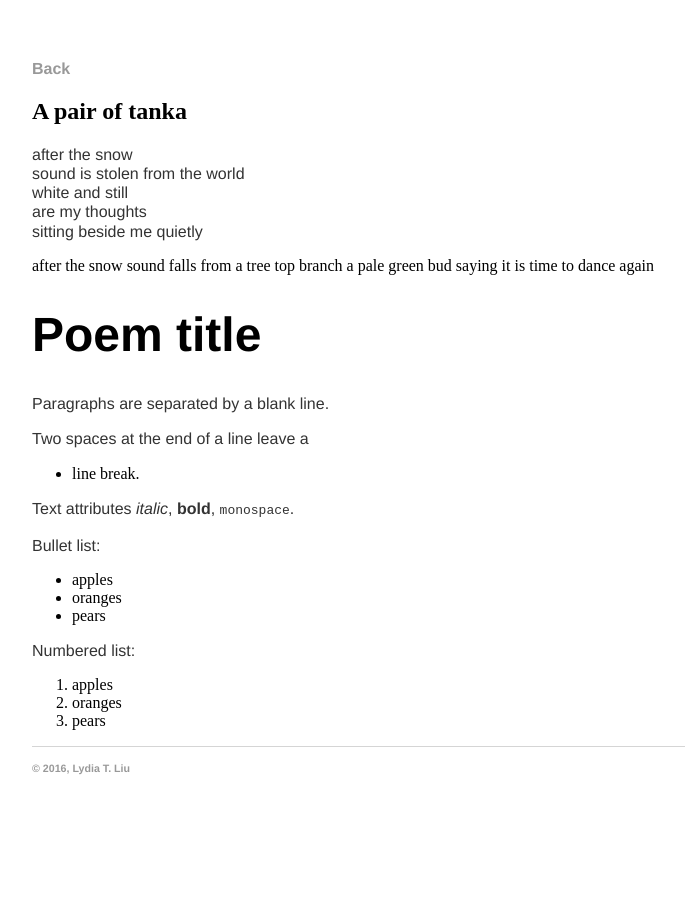
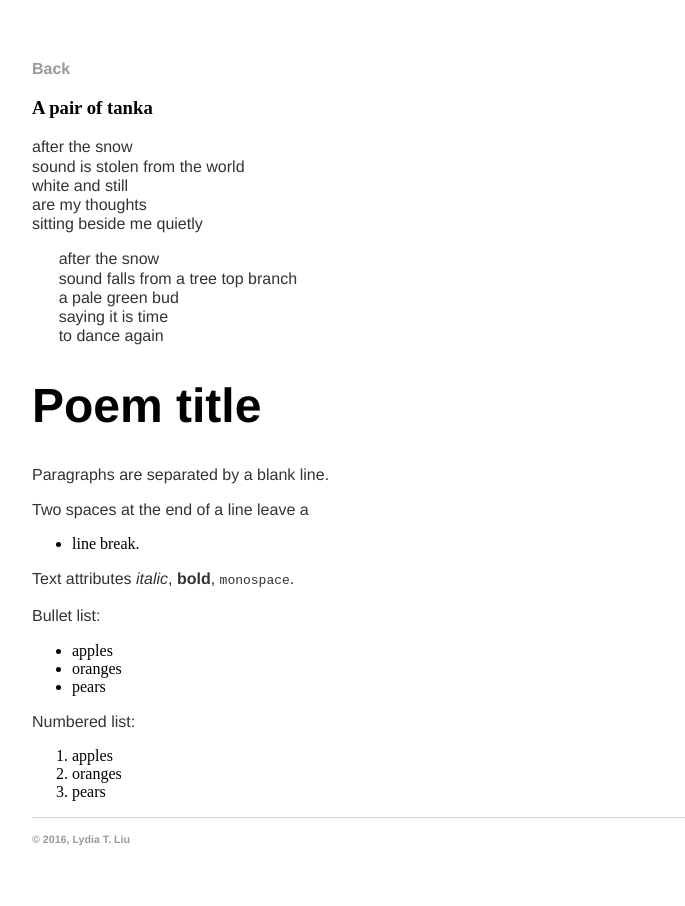
Before and after one commit to serenalwang/serenalwang.github.io, a Jekyll site: the page built from poems/one.md, in a window 1280 px wide. Shown: the whole page, without its empty margins (160-845 px from the left). Built offline with Jekyll 4.4.1, drawn with Linux system fonts in a browser that asks for light colours; some of the changed lines change nothing that is shown.

Commit message:
Update one.md

```diff
--- a/poems/one.md
+++ b/poems/one.md
@@ -3,8 +3,7 @@
 title: Poem title
 ---
 
-A pair of tanka
----------------
+### A pair of tanka
 
 after the snow
 sound is stolen from the world
@@ -15,12 +14,11 @@
 
 
 
-<p2>after the snow
-sound falls from a tree top branch
-a pale green bud
-saying it is time
-to dance again
-</p2>
+&nbsp;&nbsp;&nbsp;&nbsp;&nbsp;&nbsp;after the snow
+&nbsp;&nbsp;&nbsp;&nbsp;&nbsp;&nbsp;sound falls from a tree top branch
+&nbsp;&nbsp;&nbsp;&nbsp;&nbsp;&nbsp;a pale green bud
+&nbsp;&nbsp;&nbsp;&nbsp;&nbsp;&nbsp;saying it is time
+&nbsp;&nbsp;&nbsp;&nbsp;&nbsp;&nbsp;to dance again
 
 
 Poem title
```
